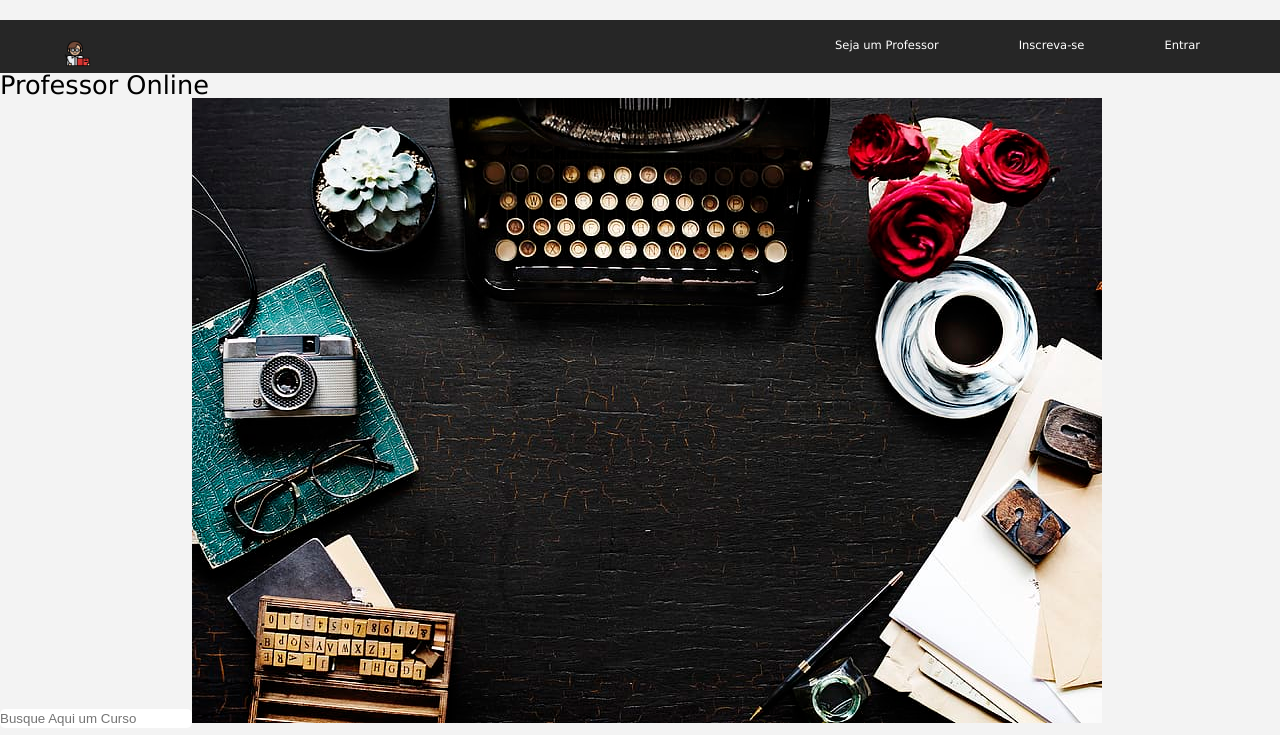
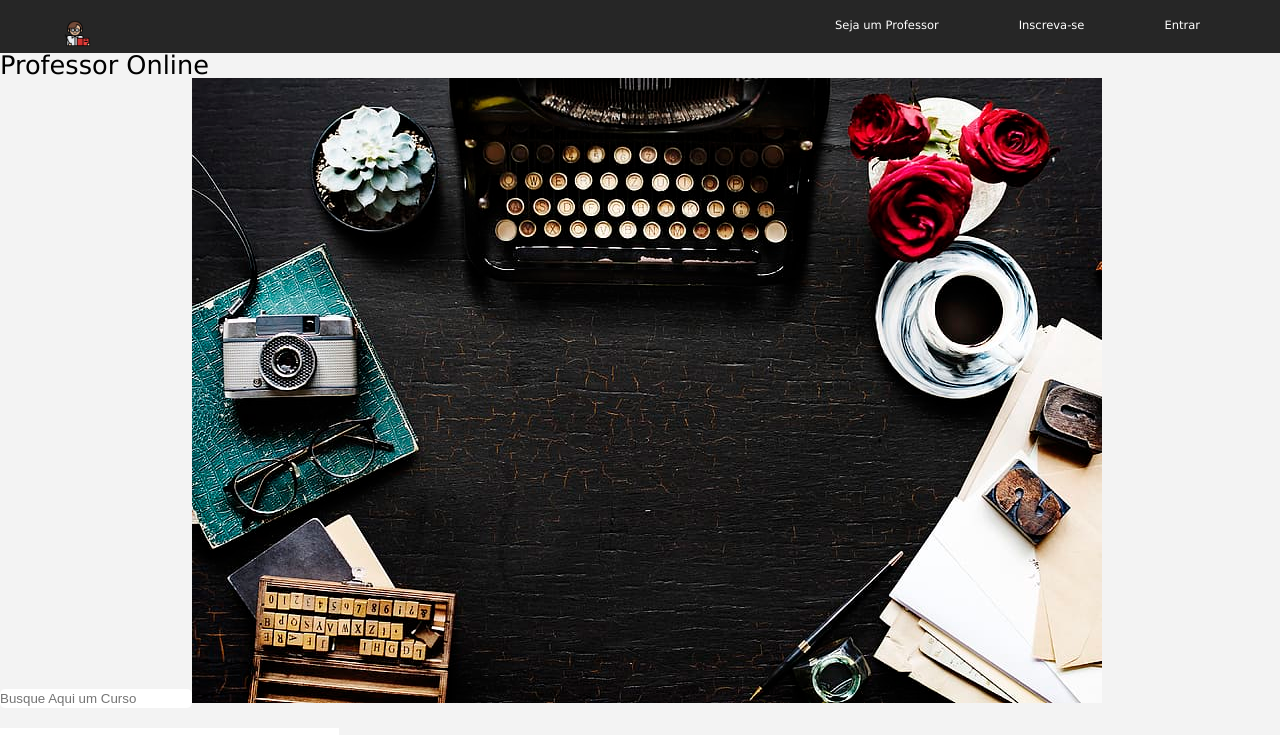
Before and after one commit to igor-py/professor-online, a React (Create React App) app in the folder app/: page / in a window 1280 px wide. Shown: the top 735 px of the page. Built offline with nearby package versions, Linux system fonts and the light colour scheme.

Commit message:
Header-arrumado

```diff
--- a/app/src/styles/Header.css
+++ b/app/src/styles/Header.css
@@ -1,6 +1,7 @@
 #caixa-header img{
     width: 2.1vw;
     position: absolute;
+    cursor: pointer;
 }
 
 #caixa-header img:hover{
@@ -14,6 +15,7 @@
     padding-right: 80px;
     font-size: 0.9vw;
     float: right;
+    cursor: pointer;
 }
 
 #caixa-header label:hover {
--- a/app/src/styles/Home.css
+++ b/app/src/styles/Home.css
@@ -1,7 +1,6 @@
 #main-home {
     align-items: center;
     background: #F3F3F3;
-    padding: 20px 0;
 }
 
 main {
```
